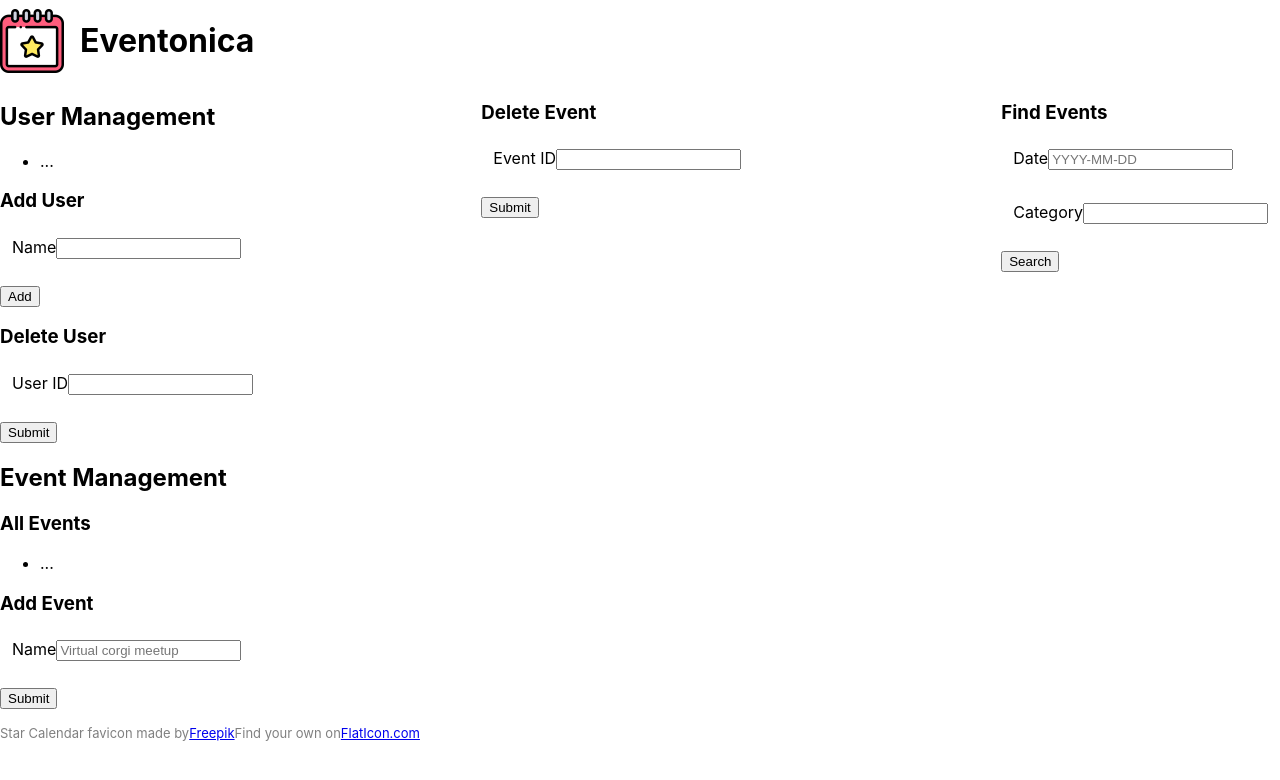
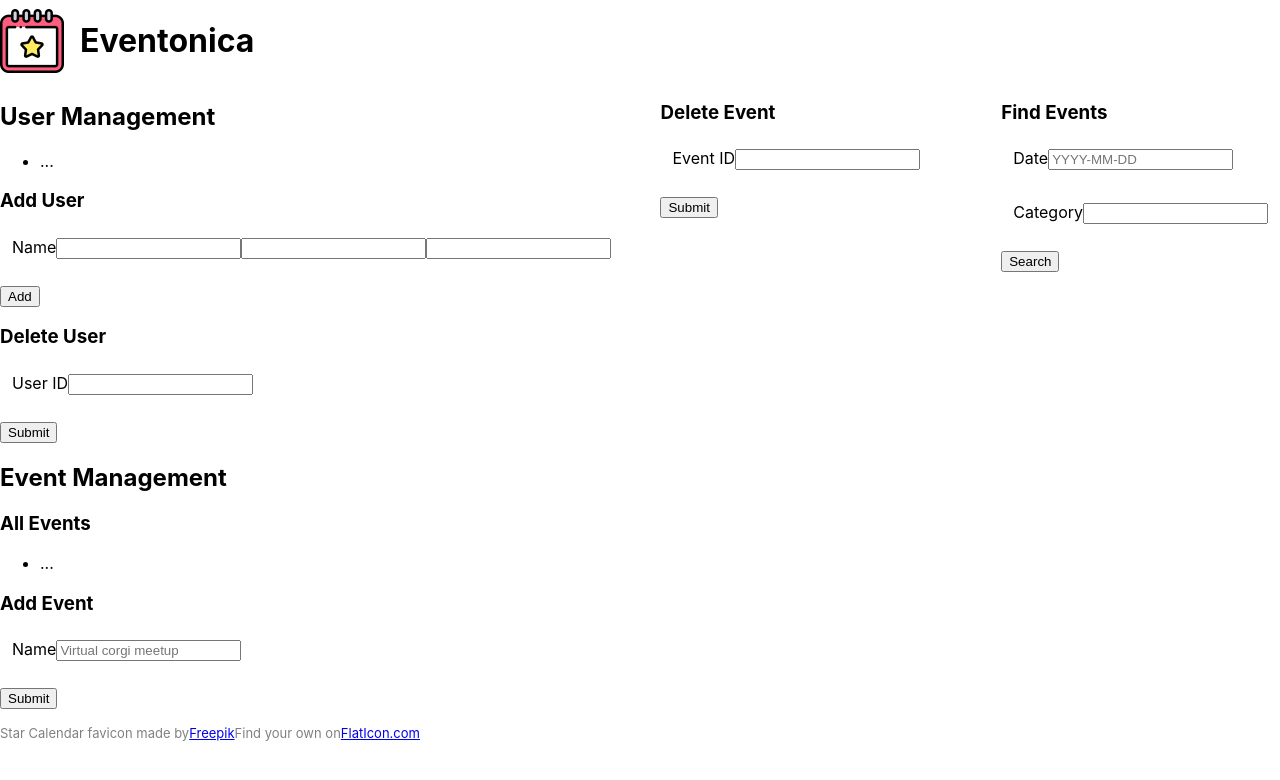
Before and after one commit to mx-ruthie/techtonica-assignments, a React (Create React App) app in the folder Eventonica/client/: page / in a window 1280 px wide. Shown: the top 780 px of the page. Built offline with nearby package versions, Linux system fonts and the light colour scheme.

Commit message:
adds users component and state stuff

```diff
--- a/Eventonica/client/src/App.js
+++ b/Eventonica/client/src/App.js
@@ -1,6 +1,7 @@
 import calendar from "./calendar.png";
 import "./App.css";
 import Footer from "./components/footer";
+import Users from "./components/users";
 
 function App() {
   return (
@@ -12,38 +13,7 @@
 
       <main>
         <div className="user-and-events">
-          <section className="user-management">
-            <h2>User Management</h2>
-
-            <ul id="users-list">
-              {/* display all existing Users here */}
-              <li>...</li>
-            </ul>
-
-            <div>
-              <h3>Add User</h3>
-              <form id="add-user" action="#">
-                <fieldset>
-                  <label>Name</label>
-                  <input type="text" id="add-user-name" />
-                </fieldset>
-                {/* Add more form fields here */}
-                <input type="submit" value="Add" />
-              </form>
-            </div>
-
-            <div>
-              <h3>Delete User</h3>
-              <form id="delete-user" action="#">
-                <fieldset>
-                  <label>User ID</label>
-                  <input type="text" id="delete-user-id" />
-                </fieldset>
-                <input type="submit" />
-              </form>
-            </div>
-          </section>
-
+        <Users />
           <section className="event-management">
             <h2>Event Management</h2>
             <div>
--- /dev/null
+++ b/Eventonica/client/src/components/users.jsx
@@ -0,0 +1,59 @@
+import React from "react";
+import { useState } from "react";
+
+const Users = () => {
+
+  //mock users
+const marlin = { name: 'Marlin', email: 'marlin@gmail.com', id: '1' };
+const nemo = { name: 'Nemo', email: 'nemo@gmail.com', id: '2' };
+const dory = { name: 'Dory', email: 'dory@gmail.com', id: '3' };
+
+  //adding state
+  const [users, setUsers] = useState([marlin, nemo, dory]);
+  //the useState for our working components
+  const [name, setName] = useState("");
+  const [id, setId] = useState("");
+  const [email, setEmail] = useState("");
+
+  const handleSubmit = (e) => {
+    e.preventDefault();
+    const newUser = { id: id, name: name, email: email };
+    setUsers([...users, newUser]);
+  };
+
+  return <section className="user-management">
+  <h2>User Management</h2>
+
+  <ul id="users-list">
+    {/* display all existing Users here */}
+    <li>...</li>
+  </ul>
+  <div>
+              <h3>Add User</h3>
+              <form id="add-user" action="#">
+                <fieldset>
+                  <label>Name</label>
+                  <input type="text" id="add-user-name" value={name} onChange={(e) => setName(e.target.value)} />
+                  {/* changing type to number creates a dropdown */}
+                  <input type="number" id="add-user-id" value={id} onChange={(e) => setId(e.target.value)}/>
+                  <input type="text" id="add-user-email" value={email} onChange={(e) => setEmail(e.target.value)}/>
+                </fieldset>
+                {/* Add more form fields here */}
+                <input type="submit" value="Add" onSubmit={handleSubmit}/>
+              </form>
+            </div>
+
+            <div>
+              <h3>Delete User</h3>
+              <form id="delete-user" action="#">
+                <fieldset>
+                  <label>User ID</label>
+                  <input type="text" id="delete-user-id" />
+                </fieldset>
+                <input type="submit" />
+              </form>
+            </div>
+          </section>
+};
+
+export default Users;
```
